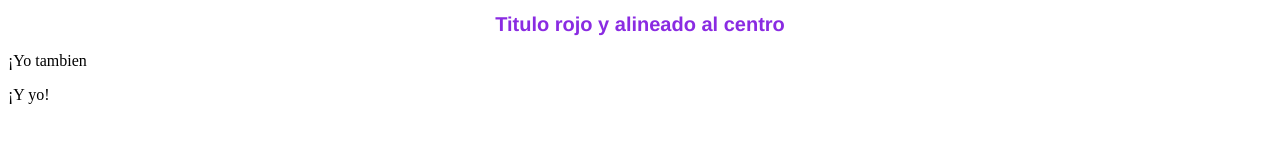
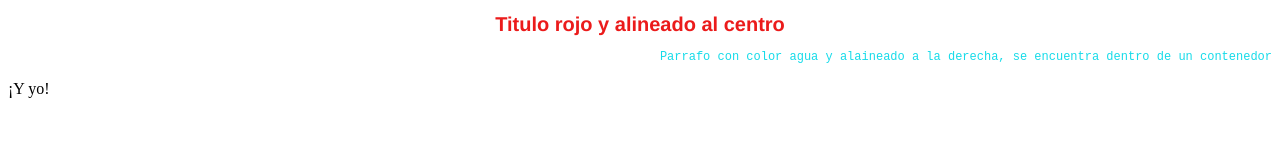
Before and after one commit to sharoltorres11/Sesion9, a plain HTML site: page index.html in a window 1280 px wide. Drawn offline with Linux system fonts and the light colour scheme.

Commit message:
Otro selector

```diff
--- a/index.html
+++ b/index.html
@@ -7,15 +7,24 @@
     <style>
         .center{
             text-align: center;
-            color: blueviolet;
+            color: rgb(235, 27, 27);
             font-size: 20px;
             font-family: 'Franklin Gothic Medium', 'Arial Narrow', Arial, sans-serif;
+        }
+        .contenido p{
+            text-align: right;
+            color: rgb(22, 219, 233);
+            font-size: small;
+            font-family: monospace
         }
     </style>
 </head>
 <body>
     <h1 class="center">Titulo rojo y alineado al centro</h1>
-    <P>¡Yo tambien</P>
+
+    <div class="contenido">
+        <p>Parrafo con color agua y alaineado a la derecha, se encuentra dentro de un contenedor</p>
+    </div>
     <p>¡Y yo!</p>
 </body>
 </html>
```
